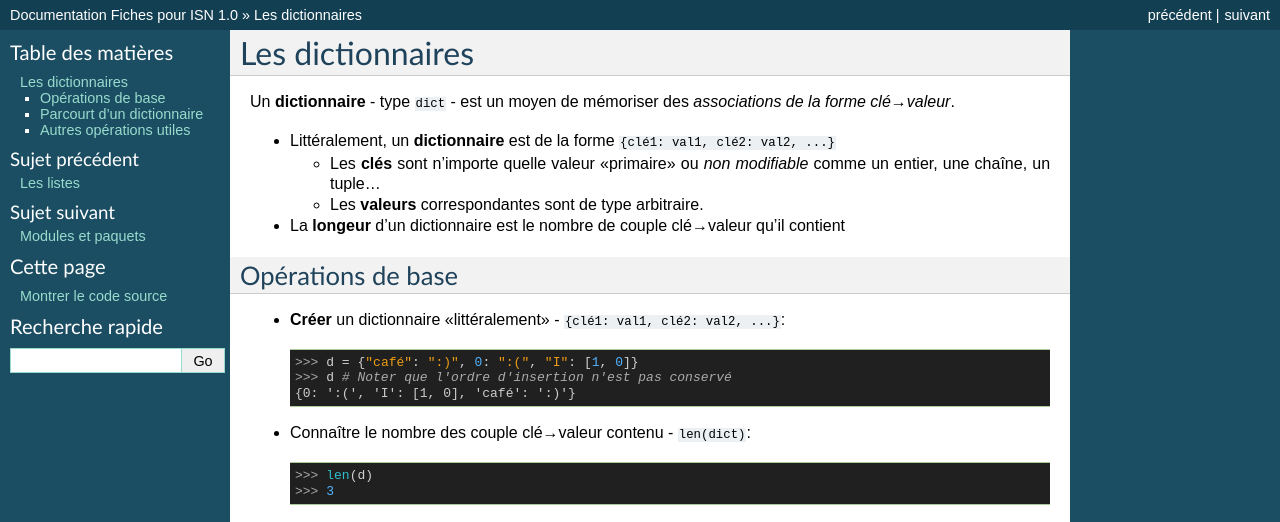
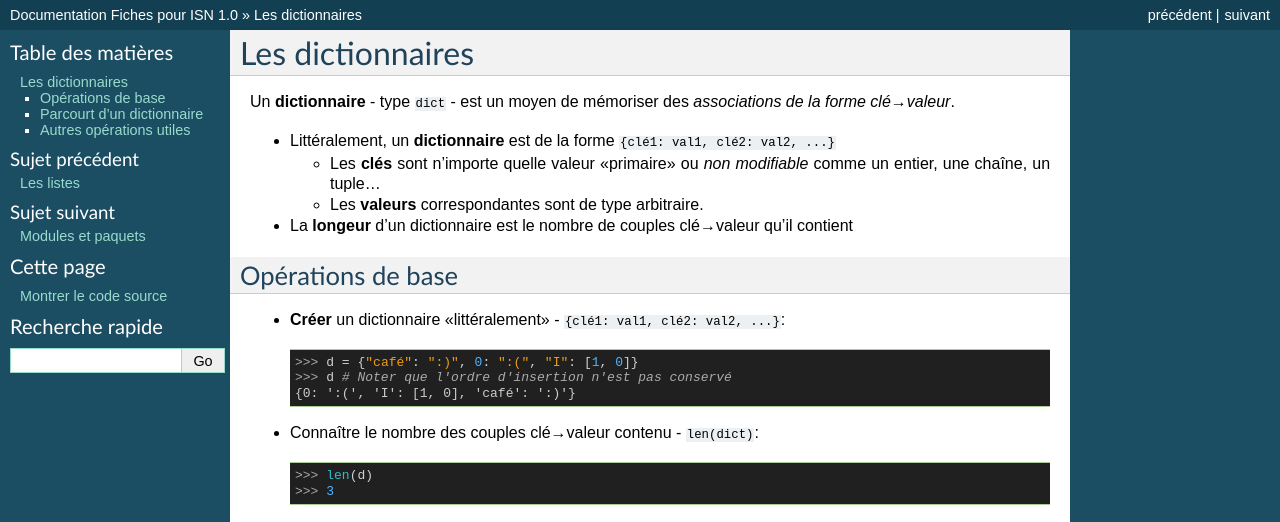
Before and after one commit to ORLEANS-TOURS-IRES/Fiches_ISN, a Sphinx documentation site: the page built from source/dictionnaires.rst, in a window 1280 px wide and 900 px high. Shown: the top 522 px of the window. Built offline with Sphinx 7.4.7, drawn with Linux system fonts in a browser that asks for light colours.

Commit message:
Update dictionnaires.rst

```diff
--- a/source/dictionnaires.rst
+++ b/source/dictionnaires.rst
@@ -9,7 +9,7 @@ Un **dictionnaire** - type ``dict`` - est un moyen de mémoriser des *associatio
   * Les **clés** sont n'importe quelle valeur «primaire» ou *non modifiable* comme un entier, une chaîne, un tuple...
   * Les **valeurs** correspondantes sont de type arbitraire.
 
-* La **longeur** d'un dictionnaire est le nombre de couple clé→valeur qu'il contient
+* La **longeur** d'un dictionnaire est le nombre de couples clé→valeur qu'il contient
 
 Opérations de base
 ==================
@@ -20,7 +20,7 @@ Opérations de base
         >>> d # Noter que l'ordre d'insertion n'est pas conservé
         {0: ':(', 'I': [1, 0], 'café': ':)'}
 
-* Connaître le nombre des couple clé→valeur contenu - ``len(dict)``::
+* Connaître le nombre des couples clé→valeur contenu - ``len(dict)``::
 
         >>> len(d)
         >>> 3
```
